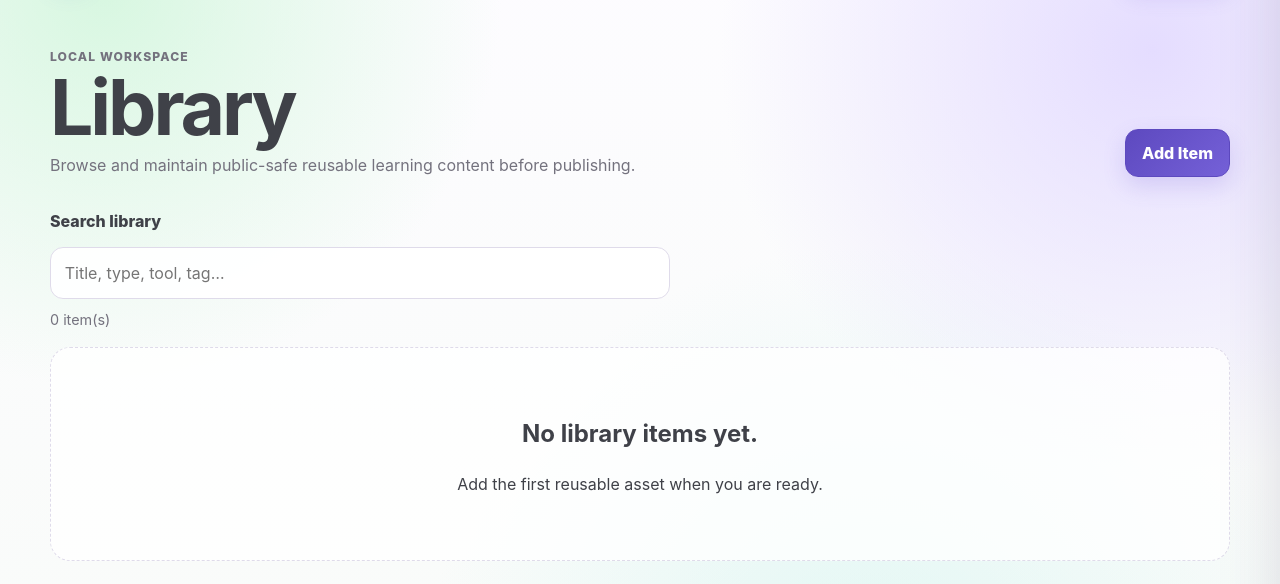
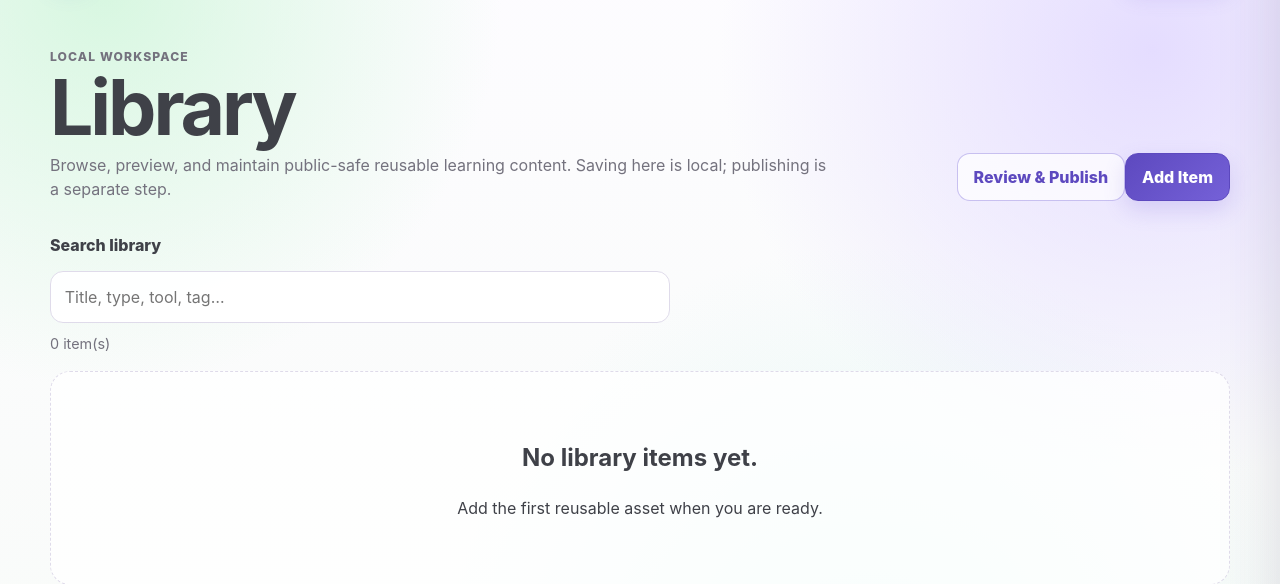
Before and after one commit to Reeder-design/id-content-library, a Flask app: page /library in a window 1280 px wide. Shown: the part 75-659 px from the top of the page. Run offline with Flask 3, Linux system fonts and the light colour scheme; some libraries are stand-ins or nearby versions.

Commit message:
Show local preview images and publish status

```diff
--- a/library-manager/templates/library.html
+++ b/library-manager/templates/library.html
@@ -2,14 +2,16 @@
 <% block title %>Library | Library Manager<% endblock %>
 <% block content %>
 <section class="page-heading">
-  <div><p class="eyebrow">Local workspace</p><h1>Library</h1><p>Browse and maintain public-safe reusable learning content before publishing.</p></div>
-  <a class="button" href="[[ url_for('add_item') ]]">Add Item</a>
+  <div><p class="eyebrow">Local workspace</p><h1>Library</h1><p>Browse, preview, and maintain public-safe reusable learning content. Saving here is local; publishing is a separate step.</p></div>
+  <div class="heading-actions"><a class="button secondary" href="[[ url_for('workspace_page') ]]">Review &amp; Publish<% if workspace_change_count %> ([[ workspace_change_count ]])<% endif %></a><a class="button" href="[[ url_for('add_item') ]]">Add Item</a></div>
 </section>
+<% if workspace_change_count %><div class="local-changes-banner"><span aria-hidden="true">✦</span><div><strong>You have local changes waiting.</strong><p>Preview them as much as you want. Nothing goes to GitHub until Review &amp; Publish.</p></div></div><% endif %>
 <section class="toolbar"><label for="library-search">Search library</label><input id="library-search" type="search" placeholder="Title, type, tool, tag…" autocomplete="off"></section>
 <p class="result-count" id="result-count">[[ items|length ]] item(s)</p>
 <section class="manager-grid" id="library-grid">
 <% for item in items %>
 <article class="manager-card" data-library-card data-search="[[ (item.title ~ ' ' ~ item.summary ~ ' ' ~ item.content_type ~ ' ' ~ item.format ~ ' ' ~ item.tools|join(' ') ~ ' ' ~ item.tags|join(' '))|lower ]]">
+  <% if item._thumbnail_url %><a class="manager-card-image" target="_blank" rel="noopener" href="[[ item._preview_url ]]" aria-label="Preview [[ item.title ]]"><img src="[[ item._thumbnail_url ]]" alt="Preview image for [[ item.title ]]" loading="lazy"></a><% endif %>
   <div class="card-topline"><span class="eyebrow">[[ item.content_type ]]</span><span class="status-pill" data-status="[[ item.library_status ]]">[[ item.library_status ]]</span></div>
   <h2>[[ item.title ]]</h2><p>[[ item.summary ]]</p>
   <div class="meta-line"><strong>[[ item.format ]]</strong><span>[[ item.tools|join(' · ') ]]</span></div>
@@ -18,6 +20,7 @@
     <a class="button secondary" target="_blank" rel="noopener" href="[[ item._preview_url ]]">Preview</a>
     <a class="button secondary" href="[[ url_for('edit_item', slug=item.slug) ]]">Edit</a>
     <form method="post" action="[[ url_for('open_files', slug=item.slug) ]]"><input type="hidden" name="csrf_token" value="[[ csrf_token() ]]"><button class="button secondary" type="submit">Open Files</button></form>
+    <% if not item.thumbnail or item.thumbnail.split('/')[-1].startswith('auto-thumbnail') %><form method="post" action="[[ url_for('regenerate_thumbnail', slug=item.slug) ]]"><input type="hidden" name="csrf_token" value="[[ csrf_token() ]]"><button class="text-button" type="submit">Refresh image</button></form><% endif %>
     <% if item.library_status != 'archived' %><form method="post" action="[[ url_for('archive_item', slug=item.slug) ]]"><input type="hidden" name="csrf_token" value="[[ csrf_token() ]]"><button class="text-button" type="submit">Archive</button></form><% endif %>
     <a class="danger-link" href="[[ url_for('delete_item', slug=item.slug) ]]">Delete…</a>
   </div>
```
